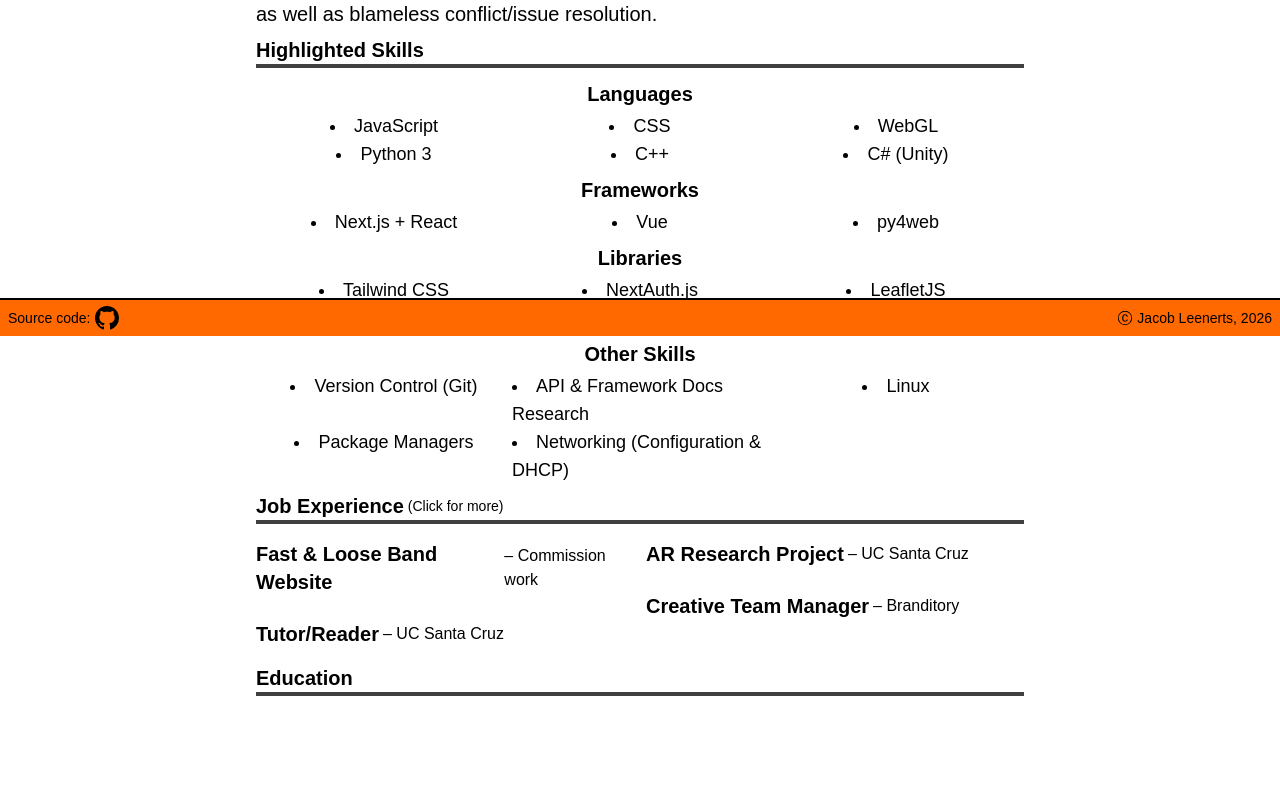
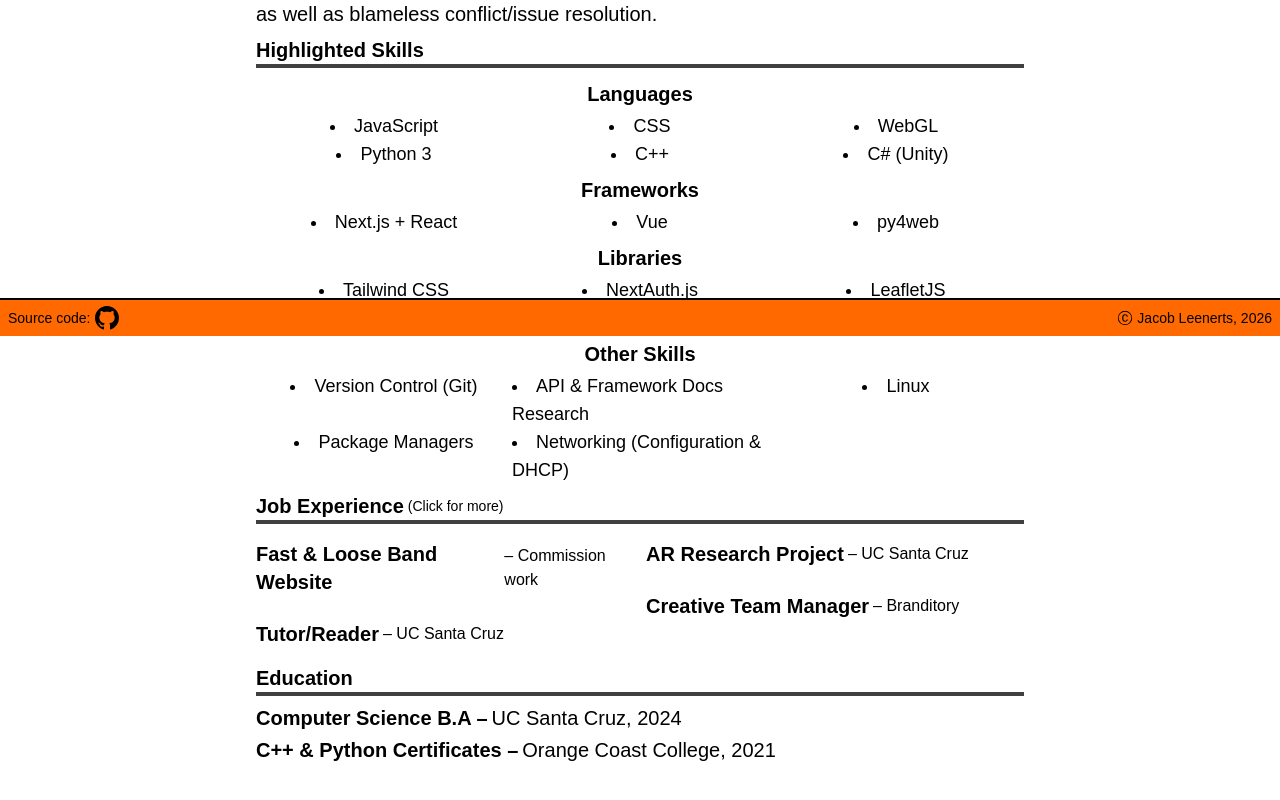
Before and after one commit to jleenerts/zozsite, a Next.js app: page /resume in a window 1280 px wide. Shown: the part 464-1264 px from the top of the page. Before the commit the page ends 1208 px from the top, so only its background shows below. Built offline with nearby package versions, Linux system fonts and the light colour scheme; a web font is replaced by a local one.

Commit message:
update education section

```diff
--- a/app/resume/page.tsx
+++ b/app/resume/page.tsx
@@ -162,6 +162,14 @@ export default function ResumePage() {
             <div className="flex items-center border-b-4 border-black/75 dark:border-white/75">
                <b>Education</b>
             </div>
+            <div className="mt-2 flex">
+               <b>Computer Science B.A –</b>
+               <p className="ml-1">UC Santa Cruz, 2024</p>
+            </div>
+            <div className="mt-1 flex">
+               <b>C++ & Python Certificates –</b>
+               <p className="ml-1">Orange Coast College, 2021</p>
+            </div>
          </section>
       </div>
    )
```
